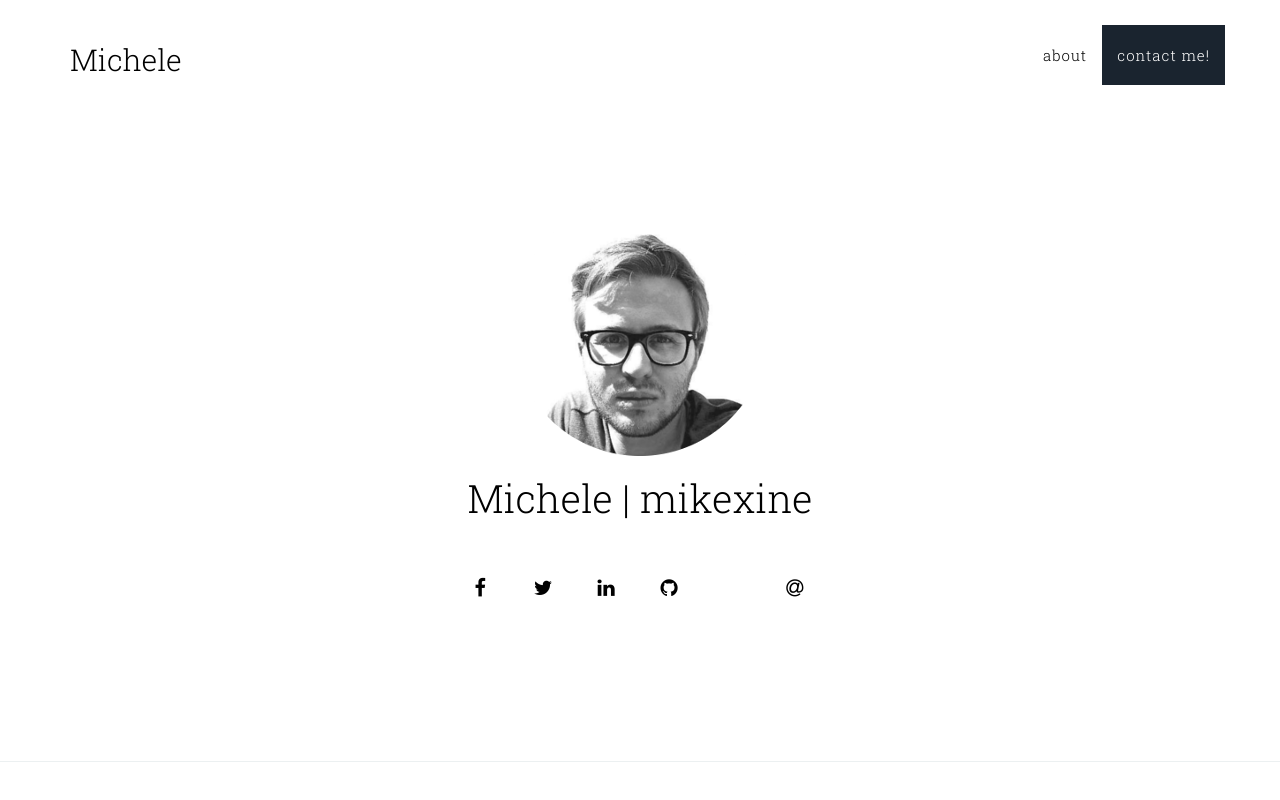
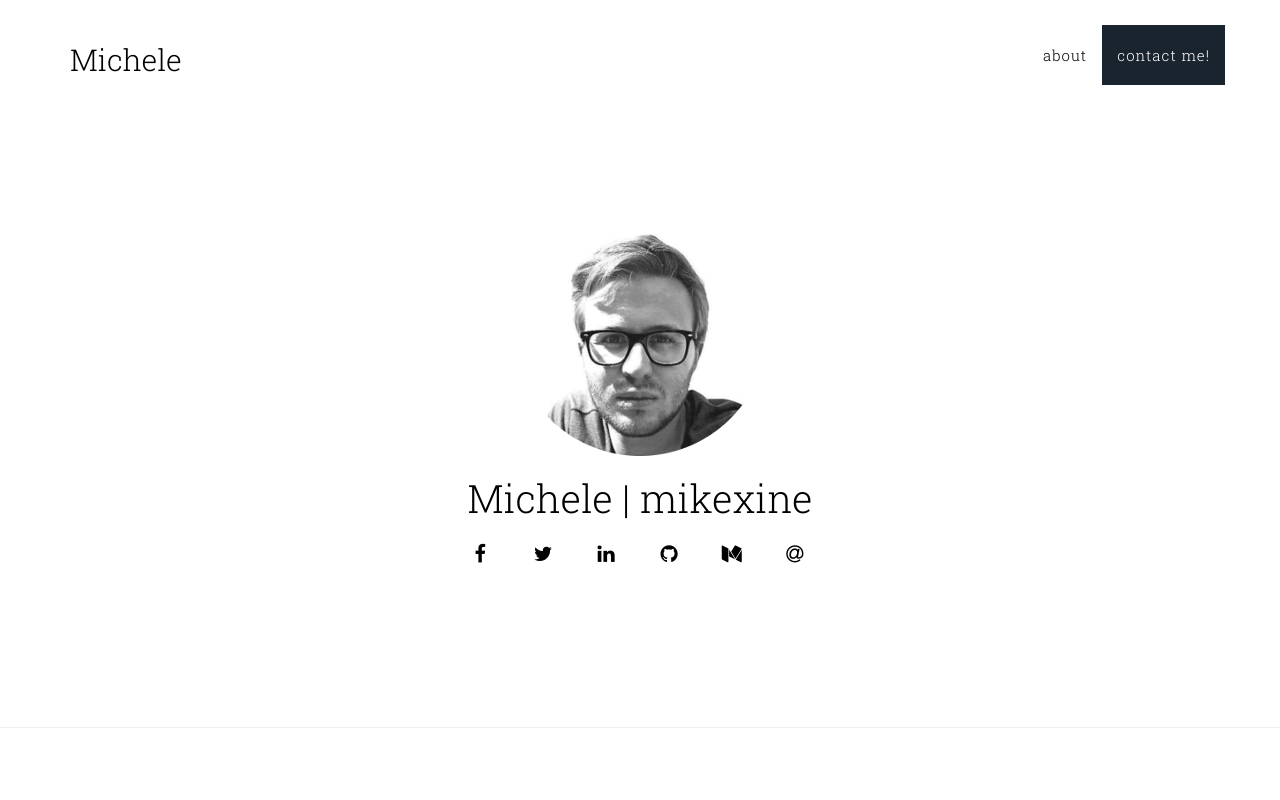
Before and after one commit to mikexine/mikexine.github.io, a plain HTML site: page index.html in a window 1280 px wide. Shown: the top 800 px of the page. Drawn offline with Linux system fonts and the light colour scheme.

Commit message:
add medium link

```diff
--- a/index.html
+++ b/index.html
@@ -28,7 +28,7 @@
     <link href="/favicon.ico" rel="shortcut icon" type="image/x-icon">
     <link href="css/bootstrap.min.css" rel="stylesheet">
     <link href="css/mikexine.css" rel="stylesheet">
-    <link href="font-awesome/css/font-awesome.min.css" rel="stylesheet" type="text/css">
+    <link rel="stylesheet" href="https://maxcdn.bootstrapcdn.com/font-awesome/4.5.0/css/font-awesome.min.css">
     <link href='https://fonts.googleapis.com/css?family=Roboto+Slab:400,300' rel='stylesheet' type='text/css'>
 <script src="//load.sumome.com/" data-sumo-site-id="6bee45e4ff28b6cab930c87b5a5c75aabaaa4b9d799c15c5cf40045a088e594c" async="async"></script>
     <!--[if lt IE 9]>
```
